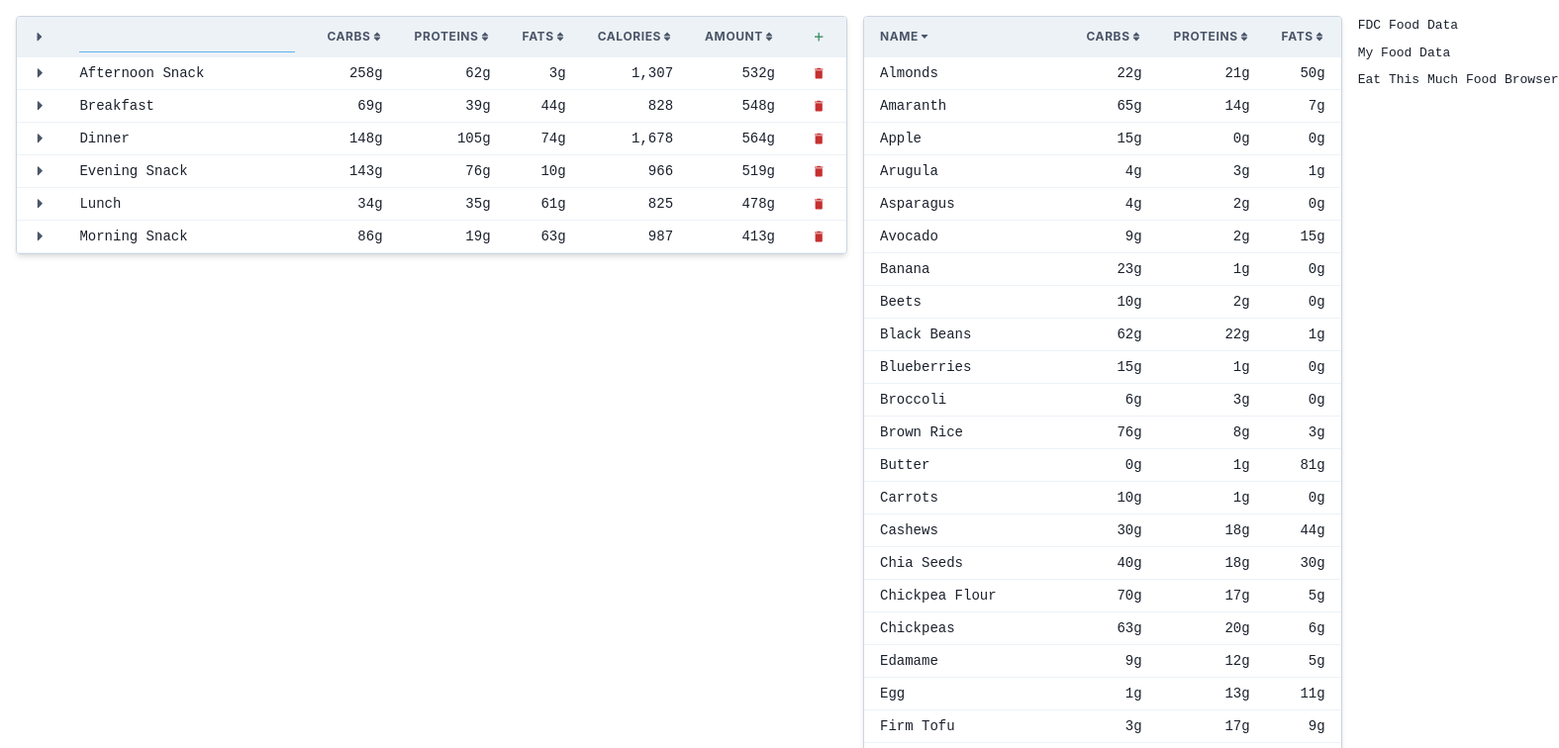
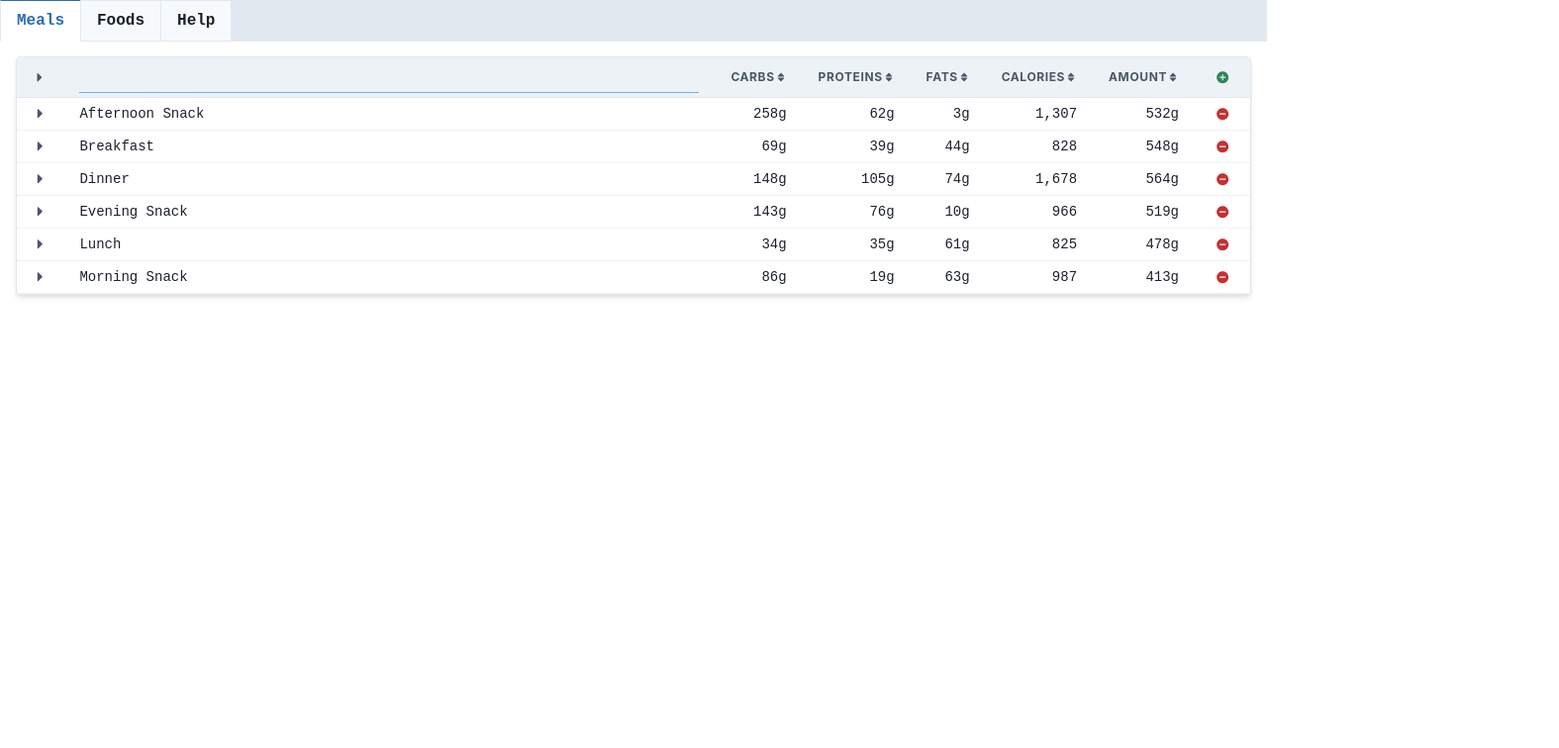
Before and after one commit to stellarhoof/macro-planning, a React app: page / in a window 1280 px wide. Shown: the top 756 px of the page at 99% size, 1575 px wide, since content can reach past the window. Built offline with nearby package versions, Linux system fonts and the light colour scheme; the HTML template or start-up script is replaced by a standard one.

Commit message:
App Header

```diff
--- /dev/null
+++ b/src/App.jsx
@@ -0,0 +1,61 @@
+import { action } from "mobx"
+import { observer } from "mobx-react-lite"
+import { Flex, Tabs, TabList, TabPanels, Tab, TabPanel } from "@chakra-ui/react"
+
+import { Foods } from "./Foods.jsx"
+import { Meals } from "./Meals.jsx"
+import { Help } from "./Help.jsx"
+
+export const App = observer(({ store }) => (
+  <Flex
+    as={Tabs}
+    variant="enclosed-colored"
+    colorScheme="blue"
+    index={store.tab}
+    onChange={action((i) => (store.tab = i))}
+    sx={{ h: "100vh", flexDirection: "column" }}
+  >
+    <TabList
+      sx={{
+        pos: "sticky",
+        top: 0,
+        zIndex: 2,
+        w: "100%",
+        bg: "gray.200",
+        "> *": { color: "gray.600", fontWeight: "bold" },
+      }}
+    >
+      <Tab>Meals</Tab>
+      <Tab>Foods</Tab>
+      <Tab>Help</Tab>
+    </TabList>
+    <TabPanels
+      sx={{
+        p: 4,
+        flex: 1,
+        overflow: "scroll",
+        ".table-wrapper": {
+          p: 0,
+          bg: "white",
+          h: "fit-content",
+          maxH: "100%",
+          overflow: "scroll",
+          border: "1px solid",
+          borderColor: "gray.200",
+          boxShadow: "md",
+          borderRadius: "base",
+        },
+      }}
+    >
+      <TabPanel className="table-wrapper">
+        <Meals store={store} />
+      </TabPanel>
+      <TabPanel className="table-wrapper">
+        <Foods store={store} />
+      </TabPanel>
+      <TabPanel>
+        <Help />
+      </TabPanel>
+    </TabPanels>
+  </Flex>
+))
--- a/src/Foods.jsx
+++ b/src/Foods.jsx
@@ -1,32 +1,30 @@
+import _ from "lodash/fp"
 import { formatGrams } from "./util.js"
 import { Table, sortingColumn, useTable } from "./Table.jsx"
 
 const columns = [
-  {
+  _.merge(sortingColumn(), {
     accessorKey: "name",
-    ...sortingColumn(),
-  },
-  {
+    props: { td: { w: "100%" } },
+  }),
+  _.merge(sortingColumn(), {
     accessorKey: "carbs",
     display: formatGrams,
     isNumeric: true,
-    ...sortingColumn(),
-  },
-  {
+  }),
+  _.merge(sortingColumn(), {
     accessorKey: "proteins",
     display: formatGrams,
     isNumeric: true,
-    ...sortingColumn(),
-  },
-  {
+  }),
+  _.merge(sortingColumn(), {
     accessorKey: "fats",
     display: formatGrams,
     isNumeric: true,
-    ...sortingColumn(),
-  },
+  }),
 ]
 
-export default ({ store, ...props }) => {
+export const Foods = ({ store, ...props }) => {
   const table = useTable({
     data: store.foods,
     columns,
--- a/src/Help.jsx
+++ b/src/Help.jsx
@@ -1,6 +1,6 @@
 import { Stack, Link } from "@chakra-ui/react"
 
-export default () => (
+export const Help = () => (
   <Stack>
     <Link href="https://fdc.nal.usda.gov/fdc-app.html#/" isExternal>
       FDC Food Data
--- a/src/Meals.jsx
+++ b/src/Meals.jsx
@@ -10,52 +10,46 @@ import {
   filteringColumn,
   expansionColumn,
 } from "./Table.jsx"
-import { MdAdd, MdDelete } from "react-icons/md"
+import { MdAddCircle, MdRemoveCircle } from "react-icons/md"
 
 const columns = (meals) => [
-  {
+  _.merge(expansionColumn(), {
     id: "expansion",
-    ...expansionColumn(),
-  },
-  {
+  }),
+  _.merge(filteringColumn(), {
     accessorKey: "name",
-    ...filteringColumn(),
-  },
-  {
+    props: { td: { w: "100%" } },
+  }),
+  _.merge(sortingColumn(), {
     accessorKey: "carbs",
     display: formatGrams,
     isNumeric: true,
-    ...sortingColumn(),
-  },
-  {
+  }),
+  _.merge(sortingColumn(), {
     accessorKey: "proteins",
     display: formatGrams,
     isNumeric: true,
-    ...sortingColumn(),
-  },
-  {
+  }),
+  _.merge(sortingColumn(), {
     accessorKey: "fats",
     display: formatGrams,
     isNumeric: true,
-    ...sortingColumn(),
-  },
-  {
+  }),
+  _.merge(sortingColumn(), {
     accessorKey: "calories",
     display: formatNumber,
     isNumeric: true,
-    ...sortingColumn(),
-  },
-  {
+  }),
+  _.merge(sortingColumn(), {
     accessorKey: "amount",
     display: formatGrams,
     isNumeric: true,
-    ...sortingColumn(),
-  },
+  }),
   {
     id: "control",
     header: (
       <IconButton
-        icon={<Icon as={MdAdd} boxSize="1.2em" />}
+        icon={<Icon as={MdAddCircle} boxSize="1.2em" />}
         size="xs"
         variant="ghost"
         colorScheme="green"
@@ -67,7 +61,7 @@ const columns = (meals) => [
     cell: ({ row }) =>
       row.depth === 0 && (
         <IconButton
-          icon={<Icon as={MdDelete} boxSize="1.2em" />}
+          icon={<Icon as={MdRemoveCircle} boxSize="1.2em" />}
           size="xs"
           variant="ghost"
           colorScheme="red"
@@ -76,13 +70,13 @@ const columns = (meals) => [
           })}
         />
       ),
-    props: { td: { py: 0 } },
+    props: { th: { py: 0 }, td: { py: 0 } },
   },
 ]
 
-let useReaction = (...args) => React.useEffect(() => reaction(...args), [])
+const useReaction = (...args) => React.useEffect(() => reaction(...args), [])
 
-export default ({ store, ...props }) => {
+export const Meals = ({ store, ...props }) => {
   const [data, setData] = React.useState([])
   useReaction(() => _.toArray(store.meals), setData, { fireImmediately: true })
   const table = useTable({
--- a/src/Table.jsx
+++ b/src/Table.jsx
@@ -1,5 +1,5 @@
 import _ from "lodash/fp"
-import { observable } from "mobx"
+import { action, observable } from "mobx"
 import { useState } from "react"
 import { useReactTable, flexRender } from "@tanstack/react-table"
 import {
@@ -64,9 +64,9 @@ export const expansionColumn = () => ({
     ),
 })
 
-const regexp = observable.box(null)
-
-export const filteringColumn = () => ({
+export const filteringColumn = () => {
+  let regexp = observable.box(null)
+  return {
     cell: ({ cell }) => (
       <span
         dangerouslySetInnerHTML={{
@@ -80,17 +80,18 @@ export const filteringColumn = () => ({
         variant="flushed"
         borderColor="blue.300"
         value={column.getFilterValue() || ""}
-      onInput={(e) => {
+        onInput={action((e) => {
           const value = e.target.value || undefined
           column.setFilterValue(value)
           regexp.set(new RegExp(`(${value})`, "ig"))
-      }}
+        })}
       />
     ),
     props: {
       td: { sx: { mark: { bg: "yellow" } } },
     },
-})
+  }
+}
 
 export const sortingColumn = () => ({
   header: ({ header: { column } }) => (
--- a/src/TableWrapper.jsx
+++ /dev/null
@@ -1,12 +0,0 @@
-import { Box } from "@chakra-ui/react"
-
-export default ({ colorScheme: c = "gray", ...props }) => (
-  <Box
-    h="fit-content"
-    border="1px solid"
-    borderColor={`${c}.300`}
-    boxShadow="md"
-    borderRadius="base"
-    {...props}
-  />
-)
--- a/src/data.js
+++ b/src/data.js
@@ -581,8 +581,9 @@ const meals = _.map(
   ],
 )
 
-export default {
+export const data = {
+  tab: 0,
+  target: { carbs: 0, proteins: 0, fats: 0 },
   foods,
   meals,
-  target: { carbs: 0, proteins: 0, fats: 0 },
 }
--- a/src/index.jsx
+++ b/src/index.jsx
@@ -1,39 +1,24 @@
 import React from "react"
 import ReactDOM from "react-dom/client"
 import { unprotect, onSnapshot } from "mobx-state-tree"
-import { ChakraProvider, Stack } from "@chakra-ui/react"
-import theme from "./theme.js"
-import Foods from "./Foods.jsx"
-import Meals from "./Meals.jsx"
-import Help from "./Help.jsx"
-import TableWrapper from "./TableWrapper.jsx"
-import model from "./model.js"
-import data from "./data.js"
+import { ChakraProvider } from "@chakra-ui/react"
+
+import { App } from "./App.jsx"
+import { theme } from "./theme.js"
+import { Store } from "./store.js"
+
+import { data } from "./data.js"
 import { localStorage } from "./util.js"
 
 const storeStorage = localStorage("store")
-const store = model.create({ ...data, ...storeStorage.get() })
+const store = Store.create({ ...data, ...storeStorage.get() })
 onSnapshot(store, ({ foods, ...snap }) => storeStorage.set(snap))
 unprotect(store)
 
 ReactDOM.createRoot(document.getElementById("root")).render(
   <React.StrictMode>
     <ChakraProvider theme={theme}>
-      <Stack
-        p="4"
-        spacing="4"
-        direction="row"
-        h="100vh"
-        sx={{ "> *": { maxH: "100%", overflowY: "scroll", flexShrink: 0 } }}
-      >
-        <TableWrapper>
-          <Meals store={store} />
-        </TableWrapper>
-        <TableWrapper>
-          <Foods store={store} />
-        </TableWrapper>
-        <Help />
-      </Stack>
+      <App store={store} />
     </ChakraProvider>
   </React.StrictMode>,
 )
--- a/src/model.js
+++ b/src/store.js
@@ -62,10 +62,9 @@ const Target = types.model({
   fats: types.integer,
 })
 
-const Store = types.model({
+export const Store = types.model({
+  tab: types.number,
+  target: Target,
   foods: types.array(Food),
   meals: types.array(Meal),
-  target: Target,
 })
-
-export default Store
--- a/src/theme.js
+++ b/src/theme.js
@@ -2,7 +2,7 @@ import { extendTheme, TableCaption } from "@chakra-ui/react"
 
 TableCaption.defaultProps = { placement: "top" }
 
-export default extendTheme({
+export const theme = extendTheme({
   fonts: { body: "monospace" },
   components: {
     Heading: { defaultProps: { size: "sm" } },
@@ -11,19 +11,20 @@ export default extendTheme({
       baseStyle: ({ colorScheme: c = "gray" }) => ({
         caption: { bg: `${c}.100`, m: "0", fontWeight: "bold" },
         thead: {
+          zIndex: 1,
           position: "sticky",
           // https://css-tricks.com/making-tables-with-sticky-header-and-footers-got-a-bit-easier/
           insetBlockStart: 0,
-          th: { bg: `${c}.100` },
+          th: {
+            h: 10,
+            bg: `${c}.100`,
+            borderBottom: "1px solid",
+            borderColor: `${c}.200`,
+          },
         },
-        tbody: { mark: { bg: "yellow" } },
-        tfoot: { bg: `${c}.50` },
-        th: {
-          h: "10",
-          whiteSpace: "nowrap",
-          "&:first-of-type": { whiteSpace: "nowrap" },
+        tfoot: {
+          th: { h: 10, bg: `${c}.50` },
         },
-        td: { "&:first-of-type": { whiteSpace: "nowrap" } },
       }),
       sizes: {
         sm: { caption: { fontSize: "sm" } },
```
Also changed, not shown: src/Meals.bak.jsx (deleted, +0 -218 lines). Lines whose indentation alone changed are shown as unchanged.
